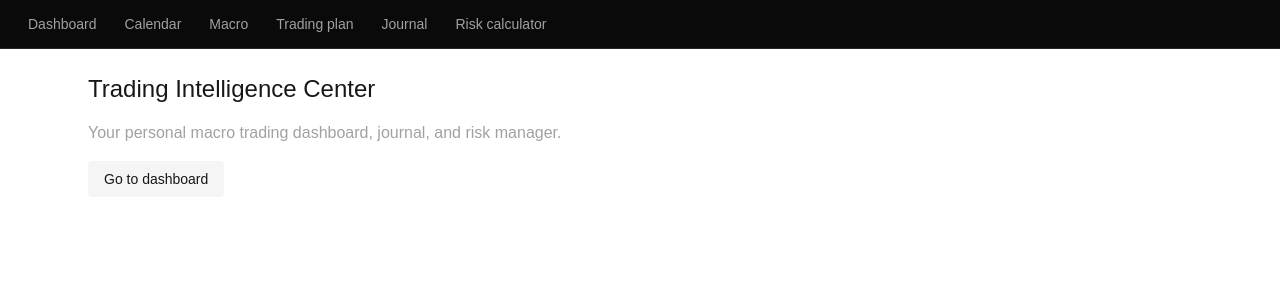
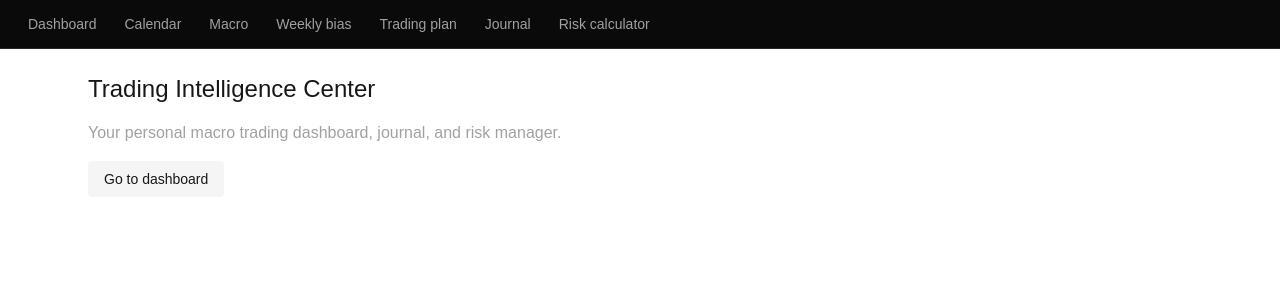
Before and after one commit to Magik16/trading-intelligence-center, a Next.js app in the folder trading-platform_1/: page / in a window 1280 px wide. Shown: the top 300 px of the page. Built offline with nearby package versions, Linux system fonts and the light colour scheme.

Commit message:
Update Nav.tsx

```diff
--- a/trading-platform_1/src/components/Nav.tsx
+++ b/trading-platform_1/src/components/Nav.tsx
@@ -6,6 +6,7 @@ const links = [
   { href: "/dashboard", label: "Dashboard" },
   { href: "/calendar", label: "Calendar" },
     { href: "/macro", label: "Macro" },
+    { href: "/weekly-bias", label: "Weekly bias" },
   { href: "/plan", label: "Trading plan" },
   { href: "/journal", label: "Journal" },
   { href: "/risk", label: "Risk calculator" },
```
